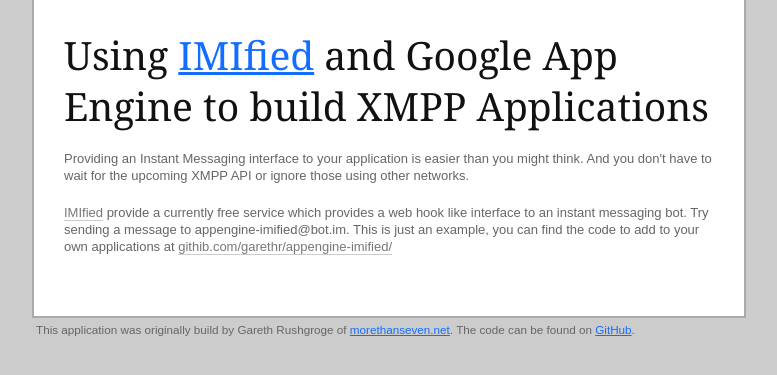
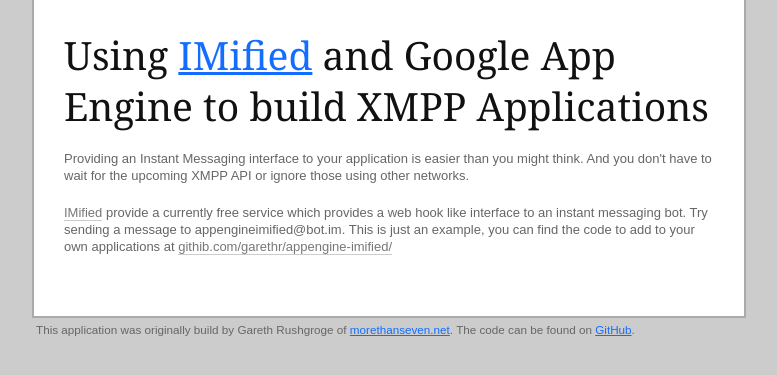
Before and after one commit to garethr/appengine-imified, a Python web app: template templates/index.html in a window 1280 px wide. Shown: the top 375 px of the page, without its empty margins (251-1028 px from the left). Run offline with Jinja, Linux system fonts and the light colour scheme; the template is opened without the code that fills it, so the values that code supplies are empty.

Commit message:
corrected the spelling of IMified and added the live bot address after registering it

```diff
--- a/templates/index.html
+++ b/templates/index.html
@@ -3,7 +3,7 @@
 <html>
 <head>
     <meta http-equiv="Content-type" content="text/html; charset=utf-8">
-    <title>App Engine IMIfied Endpoint</title>
+    <title>App Engine IMified Demo</title>
     <link rel="stylesheet" href="/assets/css/reset.css" type="text/css" media="all" charset="utf-8"/>
     <link rel="stylesheet" href="/assets/css/common.css" type="text/css" media="all" charset="utf-8"/>
 
@@ -11,9 +11,9 @@
 <body>
     <div id="main">
         <div id="head">
-            <h1>Using <a href="http://imified.com">IMIfied</a> and Google App Engine to build XMPP Applications</h1>
+            <h1>Using <a href="http://imified.com">IMified</a> and Google App Engine to build XMPP Applications</h1>
             <p>Providing an Instant Messaging interface to your application is easier than you might think. And you don't have to wait for the upcoming XMPP API or ignore those using other networks.</p>
-            <p><a href="http://imified.com">IMIfied</a> provide a currently free service which provides a web hook like interface to an instant messaging bot. Try sending a message to <em>appengine-imified@bot.im</em>. This is just an example, you can find the code to add to your own applications at <a href="http://githib.com/garethr/appengine-imified/">githib.com/garethr/appengine-imified/</a></p>
+            <p><a href="http://imified.com">IMified</a> provide a currently free service which provides a web hook like interface to an instant messaging bot. Try sending a message to <em>appengineimified@bot.im</em>. This is just an example, you can find the code to add to your own applications at <a href="http://githib.com/garethr/appengine-imified/">githib.com/garethr/appengine-imified/</a></p>
         </div>
         {% if messages %}
         <ul>
```
